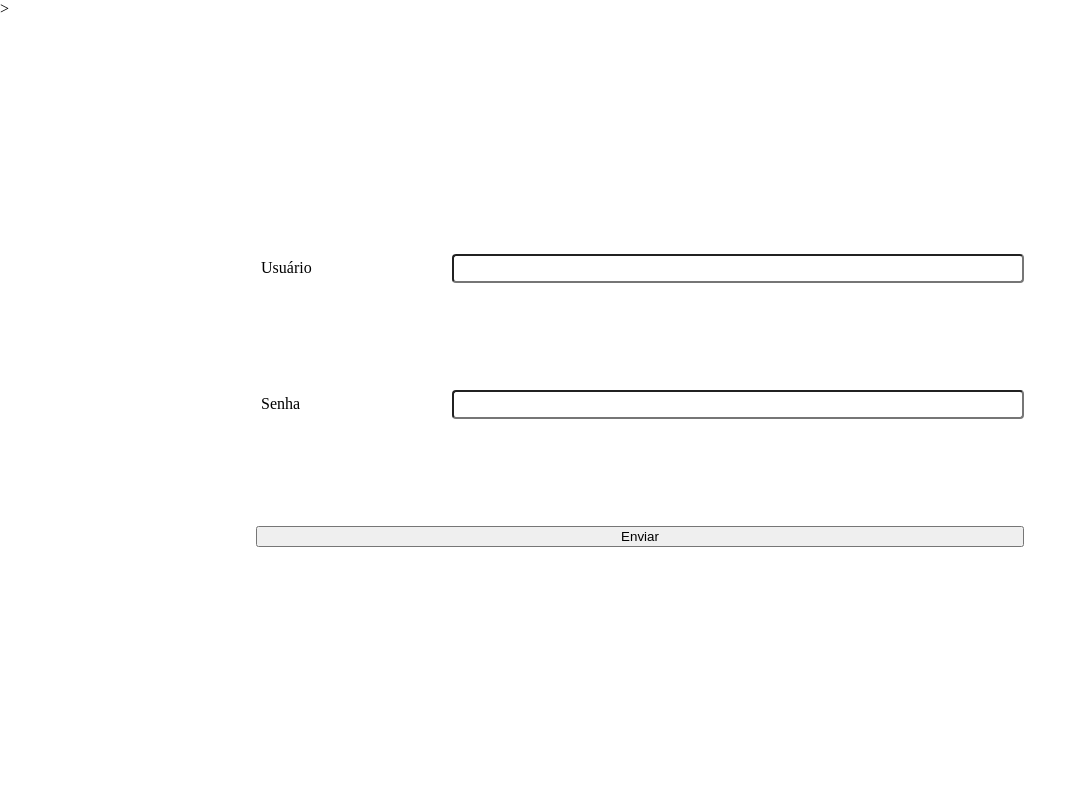
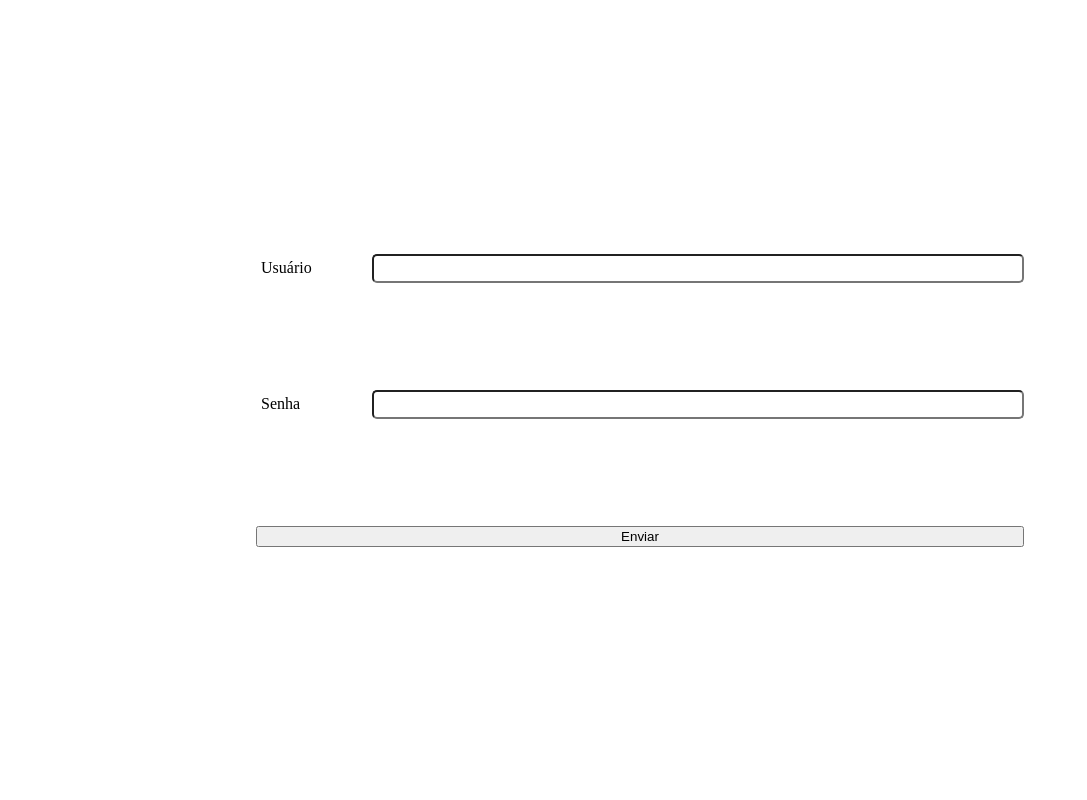
Before and after one commit to vinihf/Prog_3_2019, a PHP site: page /login.html in a window 1280 px wide. Shown: the whole page, without its empty margins (0-1087 px from the left). Run offline with PHP 8.4, Linux system fonts and the light colour scheme.

Commit message:
Aula Grid e Flex

```diff
--- a/Grid_Flex_Layout/estilo.css
+++ b/Grid_Flex_Layout/estilo.css
@@ -21,12 +21,12 @@ body, html{
     width: 100vw;
     grid-template-areas:
     ". . . "
-    ". login ."
+    ". abacaxi ."
     ". . . "
 }
 
 form{
-    grid-area: login;
+    grid-area: abacaxi;
     display: flex;
     flex-direction: column;
     justify-content: space-around;
@@ -43,8 +43,8 @@ form{
 }
 
 .input-group > input{
-    flex: 3;
-    border-radius: 4px;
+    flex: 6;
+    border-radius: 5px;
     padding: 5px;
 }
 
@@ -56,8 +56,8 @@ header{
 nav{
     background-color: #CEB7B3;
     display: flex;
-    justify-content: center;
-    align-items: center
+    justify-content: space-around;
+    align-items: center;
 }
 
 section{
--- a/Grid_Flex_Layout/index.html
+++ b/Grid_Flex_Layout/index.html
@@ -13,7 +13,12 @@
             Layout com Grid e Flex
         </header>
         <nav>
+            <a href="login.html">Login1</a>
             <a href="login.html">Login</a>
+            <a href="login.html">Login</a>
+            <a href="login.html">Login</a>
+            <a href="login.html">Login</a>
+            <a href="login.html">Login6</a>
         </nav>
         <section>
         <p>Lorem ipsum dolor sit amet, consectetur adipiscing elit. Duis sodales lorem eget viverra euismod. Sed lacus neque, luctus a velit et, tincidunt vestibulum dolor. Etiam mattis vulputate neque, vitae imperdiet diam condimentum in. Mauris commodo laoreet leo, non egestas odio. Morbi quis metus lorem. Aliquam ornare erat vitae consectetur porta. Quisque id diam tempus, maximus erat id, sodales massa. Praesent nec ex gravida, efficitur metus a, pulvinar lorem. Sed lobortis ante lacus, suscipit consequat tortor egestas sollicitudin. Proin tincidunt id nunc vitae cursus. Sed eget magna ultricies, porta dolor quis, faucibus nulla.</p>
--- a/Grid_Flex_Layout/login.html
+++ b/Grid_Flex_Layout/login.html
@@ -23,7 +23,7 @@
                     <input type='password' name='senha' id='senha'>
                 </div>
                 <button>Enviar</button>
-            </form>>
+            </form>
     </div>
 </body>
 </html>
```
